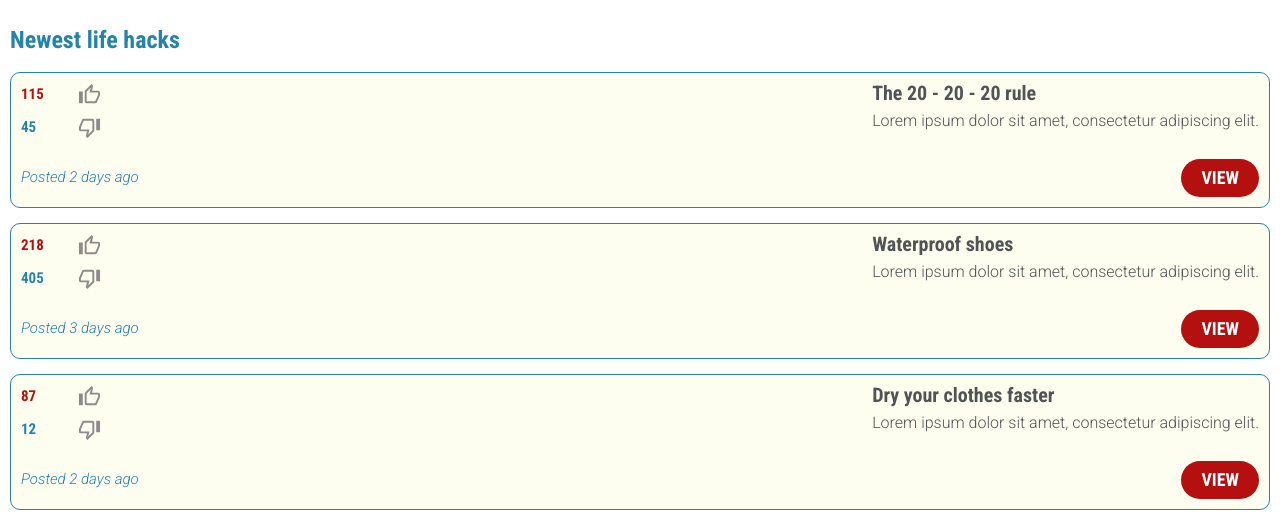
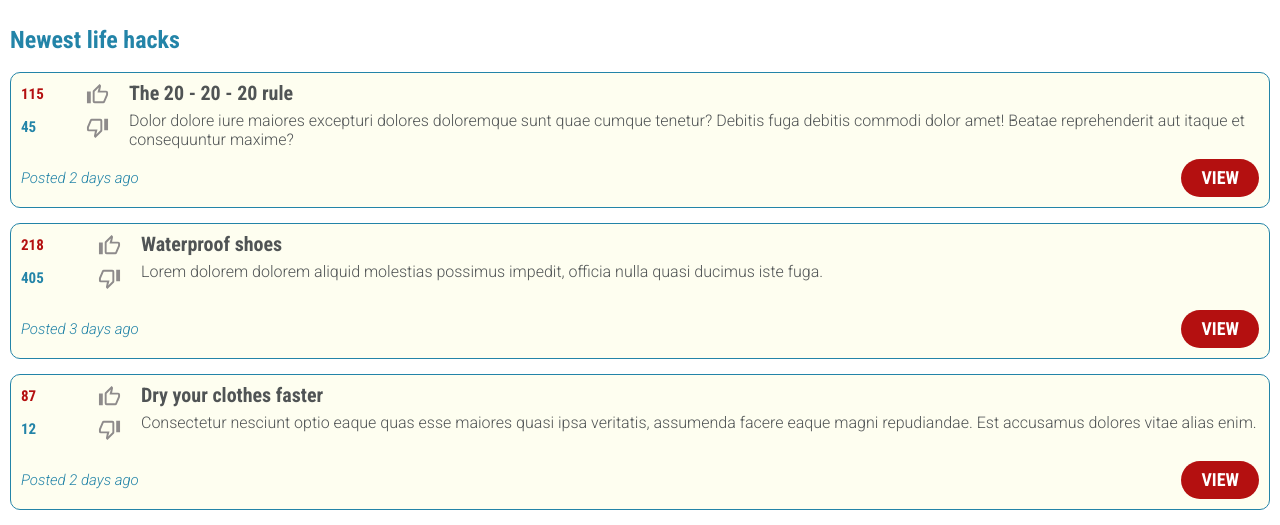
Before and after one commit to howto-pt-042219/howto-pt-UI-cesare, a plain HTML site: page index.html in a window 1280 px wide. Shown: the part 407-932 px from the top of the page. Drawn offline with Linux system fonts and the light colour scheme.

Commit message:
Add text to cards

```diff
--- a/index.html
+++ b/index.html
@@ -50,7 +50,11 @@
 
         <div class="desc">
           <h3>The 20 - 20 - 20 rule</h3>
-          <p>Lorem ipsum dolor sit amet, consectetur adipiscing elit.</p>
+          <p>
+          Dolor dolore iure maiores excepturi dolores doloremque sunt quae
+          cumque tenetur? Debitis fuga debitis commodi dolor amet! Beatae
+          reprehenderit aut itaque et consequuntur maxime?
+          </p>
         </div>
       </div>
 
@@ -79,7 +83,8 @@
 
         <div class="desc">
           <h3>Waterproof shoes</h3>
-          <p>Lorem ipsum dolor sit amet, consectetur adipiscing elit.</p>
+          <p>Lorem dolorem dolorem aliquid molestias possimus impedit, officia
+          nulla quasi ducimus iste fuga.</p>
         </div>
       </div>
 
@@ -108,7 +113,11 @@
 
         <div class="desc">
           <h3>Dry your clothes faster</h3>
-          <p>Lorem ipsum dolor sit amet, consectetur adipiscing elit.</p>
+          <p>
+          Consectetur nesciunt optio eaque quas esse maiores quasi ipsa
+          veritatis, assumenda facere eaque magni repudiandae. Est accusamus
+          dolores vitae alias enim.
+          </p>
         </div>
       </div>
 
--- a/less/cards.less
+++ b/less/cards.less
@@ -9,7 +9,7 @@
 
   .info {
     display: flex;
-    justify-content: space-between;
+    justify-content: flex-start;
 
     .desc {
       h3 {
@@ -26,7 +26,7 @@
     .meta {
       display: flex;
       flex-direction: column;
-      width: 80px;
+      width: 100px;
       margin-right: 20px;
 
       div {
```
Also changed, not shown: css/styles.css.
